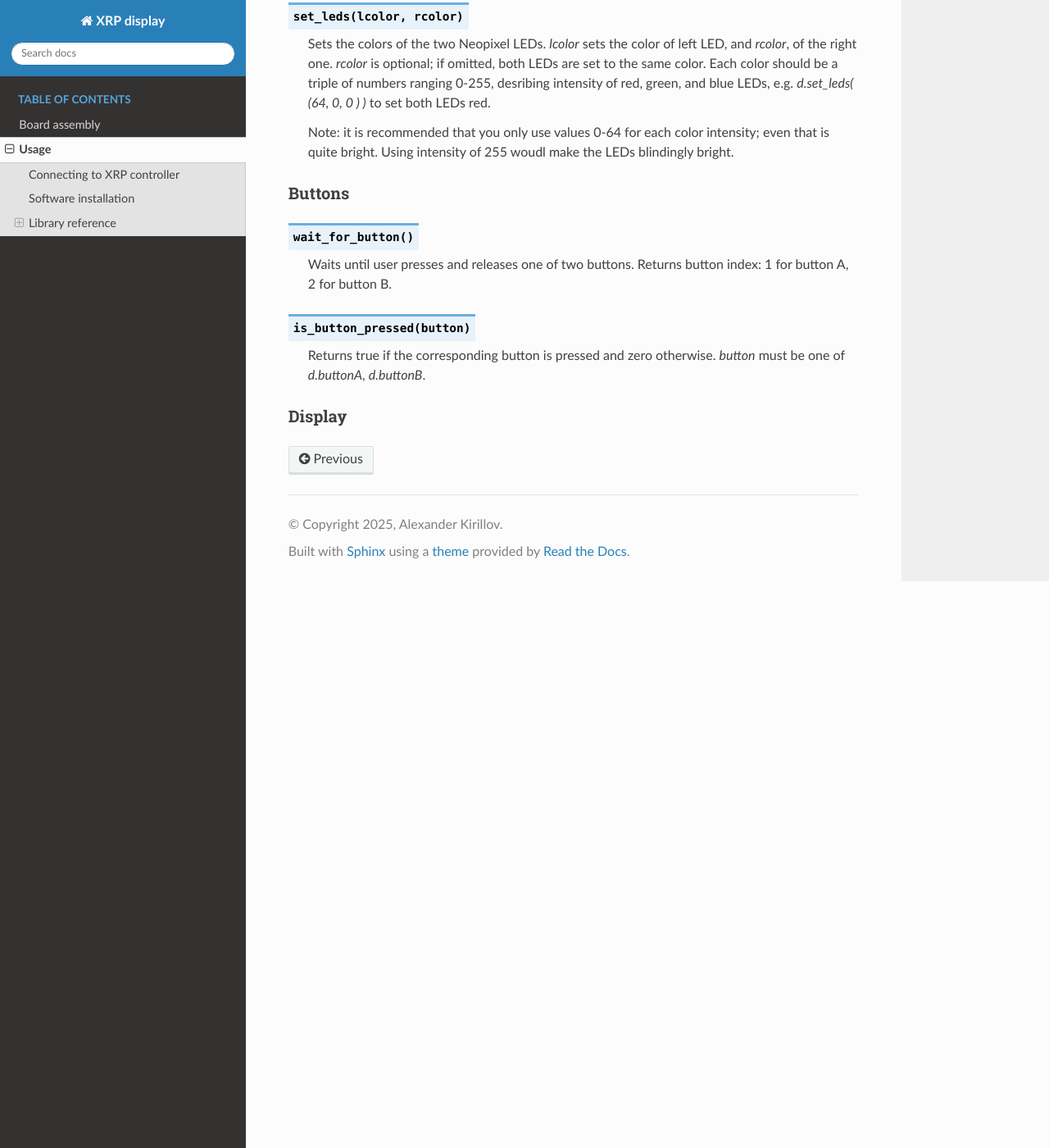
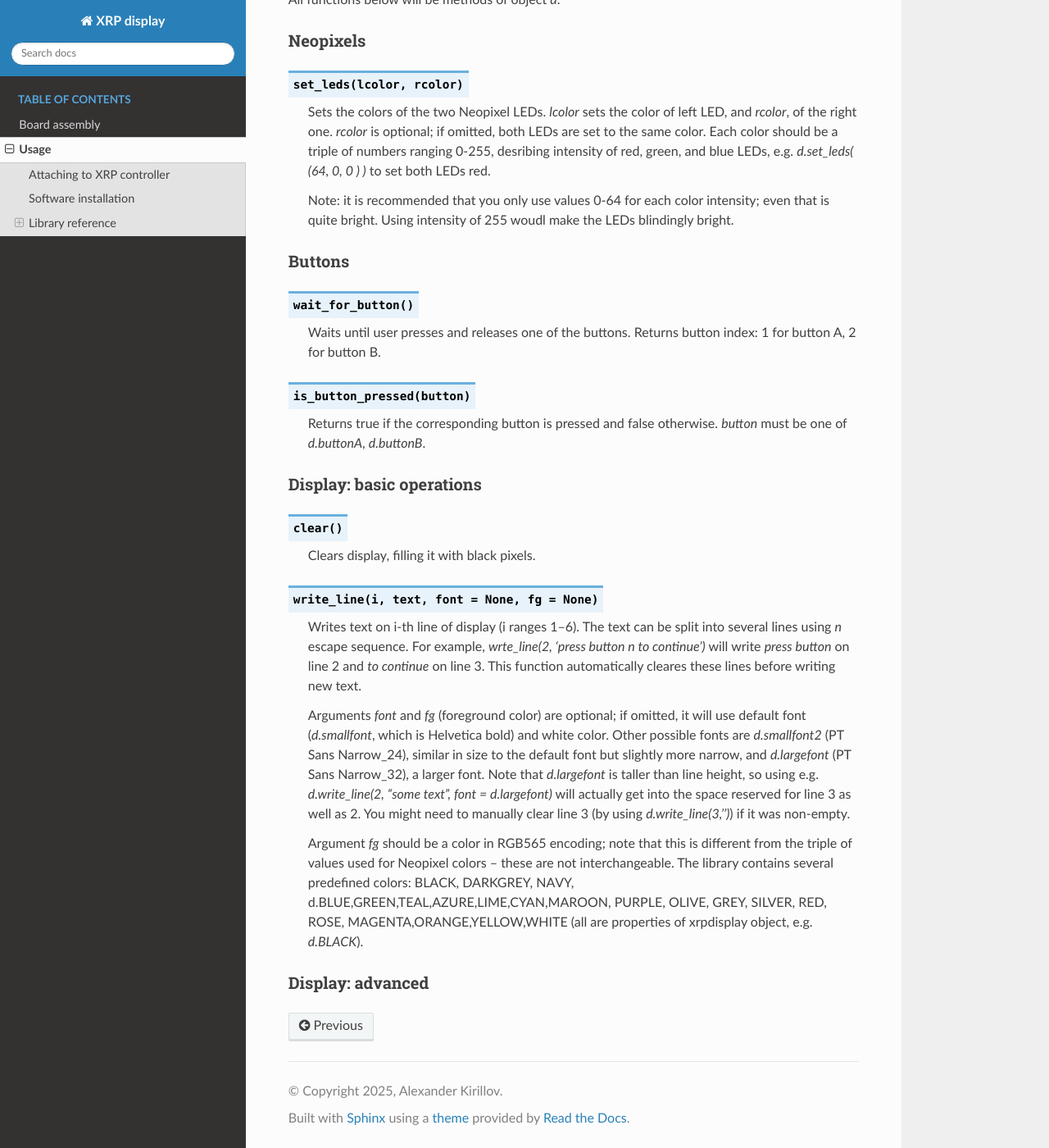
Before and after one commit to shurik179/XRPdisplay, a Sphinx documentation site: the page built from docs/usage.rst, in a window 1280 px wide and 1400 px high, scrolled down 977 px. Shown: the whole window at 82% size. Built offline with Sphinx 7.4.7 and the Read the Docs theme 3.1.0, drawn with Linux system fonts in a browser that asks for light colours; formulas are drawn with MathJax 3; some of the changed text lies outside the part shown.

Commit message:
Update usage.rst

```diff
--- a/docs/usage.rst
+++ b/docs/usage.rst
@@ -2,23 +2,23 @@
 Usage
 #################
 
-Connecting to XRP controller
+Attaching to XRP controller
 ############################
-To connect it to XRP controller, put the switch on the controller in "off" position. C
-onnect all motors, servos, and sensors you intend to use to XRP controller. It is also advisabe to unplug
+To attach the bord  to XRP controller, put the switch on the controller in "off" position.
+Connect all motors, servos, and sensors you intend to use to XRP controller. It is also advisabe to unplug
 the battery cable.
 
 Plug the board into the headers on the controller as shown in the photos. Make sure they
-are aligned and not off by one. Whne plugging in, you might need to push hard - but never push
+are aligned and not off by one. When plugging in, you might need to push hard - but never push
 on the display itself.
 
-After plugging in, you can reconnect the battery and turn the swithc on the board to "on"; switch on the
+After plugging in, you can reconnect the battery and turn the switch on the board to "on"; switch on the
 controller should stay in off position.
 
 Software installation
 ######################
 
-Download all files in software/lib folder of the |github| and copy them to /lib folder of your XRP controller
+Download all files in `software/lib` folder of the |github| and copy them to /lib folder of your XRP controller
 (I use Thonny edtor for that).
 
 Now run `displaytest.py` file for demonstration of the board capabilities. This file is amply commented,
@@ -27,15 +27,16 @@
 Library reference
 #################
 
-To use the display in your own micropython code, use the commnads below
+To use the display in your own micropython code, use the commands below
 
 Initialization
 --------------
 
-To initialize the display, put htis in the beginning of your code:
+To initialize the display, put this in the beginning of your code:
 
 
 .. code-block:: python
+
    import xrpdisplay
    d = xrpdisplay.XrpDisplay()
 
@@ -60,13 +61,39 @@
 
 .. function:: wait_for_button()
 
-   Waits until user presses and releases one of two buttons. Returns button index: 1 for button A, 2 for button B.
+   Waits until user presses and releases one of the buttons. Returns button index: 1 for button A, 2 for button B.
 
 
 .. function:: is_button_pressed(button)
 
-   Returns true if the corresponding button is pressed and zero otherwise. `button` must be one of `d.buttonA`, `d.buttonB`.
+   Returns true if the corresponding button is pressed and false otherwise. `button` must be one of `d.buttonA`, `d.buttonB`.
 
 
-Display
--------
+
+Display: basic operations
+--------------------------
+
+.. function:: clear()
+
+   Clears display, filling it with black pixels.
+
+.. function:: write_line(i, text, font = None, fg = None)
+
+   Writes text on i-th line of display (i ranges 1--6). The text can be split into several lines using `\n` escape sequence.
+   For example, `wrte_line(2, 'press button \n to continue')` will write `press button` on line 2 and `to continue` on line 3.
+   This function automatically cleares these lines before writing new text.
+
+   Arguments `font` and `fg` (foreground color) are optional; if omitted, it will use default font (`d.smallfont`,
+   which is Helvetica bold) and white color. Other possible fonts are `d.smallfont2` (PT Sans Narrow_24), similar in size to the default
+   font but slightly more narrow, and `d.largefont` (PT Sans Narrow_32), a larger font. Note that `d.largefont` is taller than line
+   height, so using e.g. `d.write_line(2, "some text", font = d.largefont)` will actually get into the space reserved for line 3 as well as 2.
+   You might need to manually clear line 3 (by using `d.write_line(3,'')`) if it was non-empty.
+
+   Argument `fg` should be a color in RGB565 encoding; note that this is different
+   from the triple of values used for Neopixel colors -- these are not interchangeable. The library contains several predefined colors:
+   BLACK, DARKGREY, NAVY, d.BLUE,GREEN,TEAL,AZURE,LIME,CYAN,MAROON, PURPLE, OLIVE, GREY, SILVER, RED, ROSE, MAGENTA,ORANGE,YELLOW,WHITE
+   (all are properties of xrpdisplay object, e.g. `d.BLACK`).
+
+
+Display: advanced
+------------------
```
